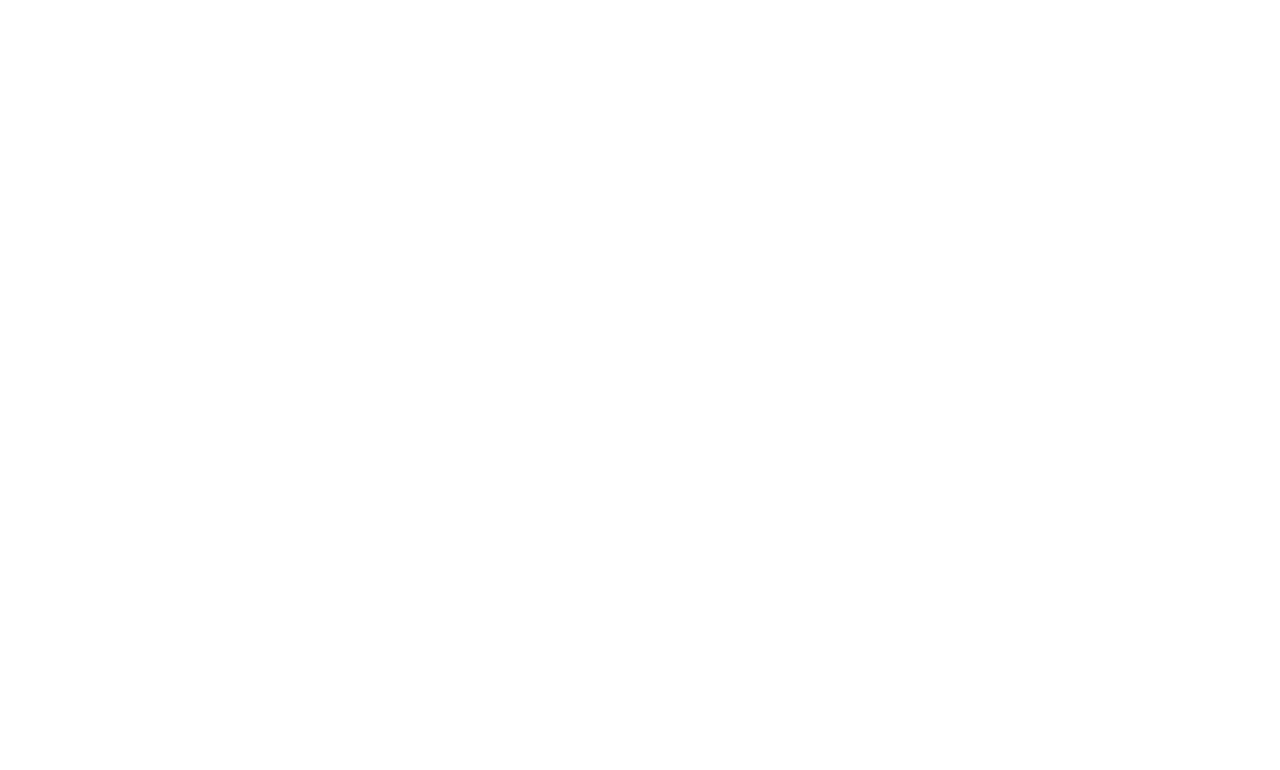
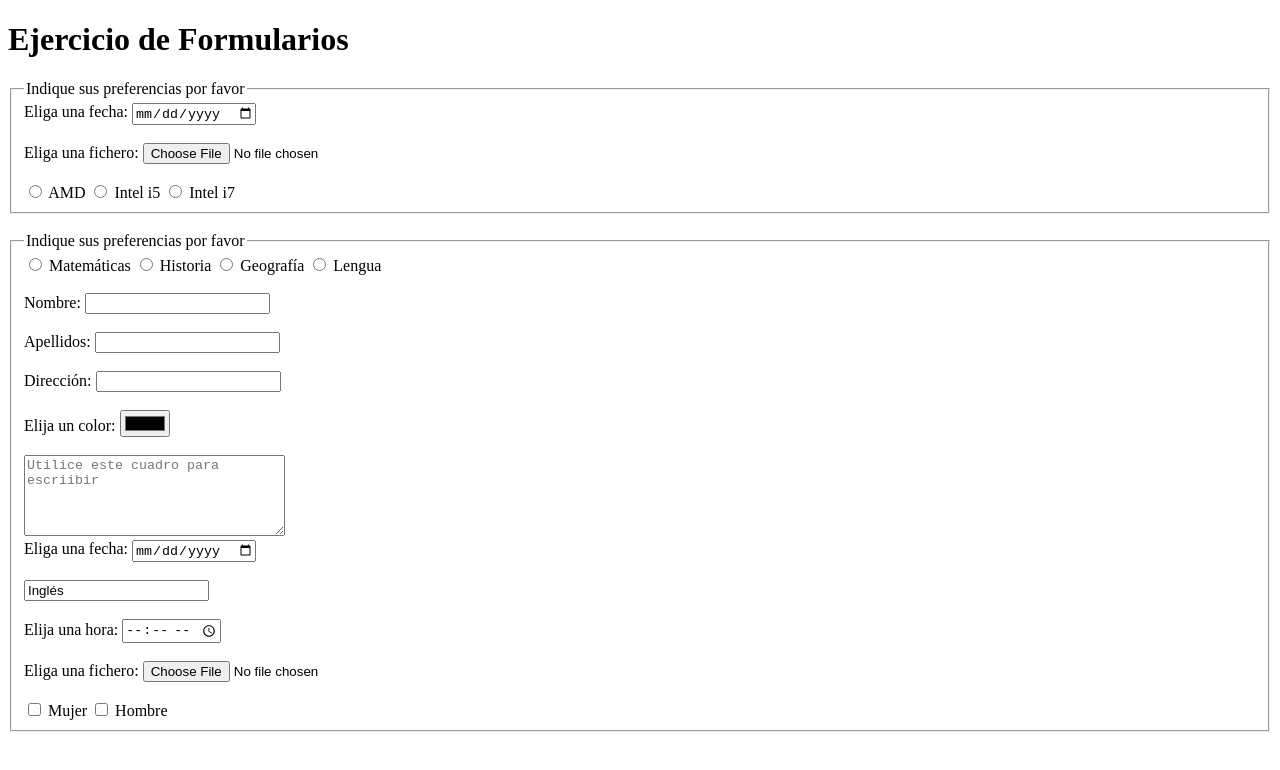
Before and after one commit to yuliethCor08/Me-Dio-Papaya-X2, a plain HTML site: page index.html in a window 1280 px wide. Drawn offline with Linux system fonts and the light colour scheme.

Commit message:
ejercicio de formularios

```diff
--- a/index.html
+++ b/index.html
@@ -3,9 +3,86 @@
 <head>
     <meta charset="UTF-8">
     <meta name="viewport" content="width=device-width, initial-scale=1.0">
-    <title>Document</title>
+    <title>Formulario</title>
 </head>
 <body>
+    <h1>Ejercicio de Formularios</h1>
+    <form action="">
+        <fieldset>
+            <legend>Indique sus preferencias por favor</legend>
+            <label for="fecha">Eliga una fecha: </label>
+            <input type="date" name="fecha" id="fecha">
 
+            <br><br>
+
+            <label for="fichero">Eliga una fichero: </label>
+            <input type="file" name="fichero" id="fichero">
+
+            <br><br>
+
+            <input type="radio" name="pc" id="amd">
+            <label for="pc">AMD</label>
+            <input type="radio" name="pc" id="inteli5">
+            <label for="pc">Intel i5</label>
+            <input type="radio" name="pc" id="inteli7">
+            <label for="pc">Intel i7</label>
+        </fieldset>
+        <br>
+        <fieldset>
+            <legend>Indique sus preferencias por favor</legend>
+            <input type="radio" name="area" id="math">
+            <label for="area">Matemáticas</label>
+            <input type="radio" name="area" id="history">
+            <label for="area">Historia</label>
+            <input type="radio" name="area" id="geography">
+            <label for="area">Geografía</label>
+            <input type="radio" name="area" id="spanish">
+            <label for="area">Lengua</label>
+
+            <br><br>
+
+            <label for="name">Nombre: </label>
+            <input type="text" name="name" id="name">
+            <br><br>
+            <label for="lastName">Apellidos: </label>
+            <input type="text" name="lastName" id="lastName">
+            <br><br>
+            <label for="dircc">Dirección: </label>
+            <input type="text" name="dircc" id="dircc">
+            <br><br>
+            <label for="color">Elija un color: </label>
+            <input type="color" name="color" id="color">
+            <br><br>
+            <textarea name="" id="comnt" cols="30" rows="5" placeholder="Utilice este cuadro para escriibir"></textarea>
+            <br>
+            <label for="fecha">Eliga una fecha: </label>
+            <input type="date" name="fecha" id="fecha">
+
+            <br><br>
+
+            <input list="idioma" name="idiom" id="idiom" value="Inglés">
+            <datalist id="idioma">
+                <option value="Español"></option>
+                <option value="Italiano"></option>
+                <option value="Aleman"></option>
+                <option value="Frances"></option>
+            </datalist>
+
+            <br><br>
+            <label for="hora">Elija una hora: </label>
+            <input type="time" name="hora" id="hora">
+
+            <br><br>
+
+            <label for="fichero">Eliga una fichero: </label>
+            <input type="file" name="fichero" id="fichero">
+
+            <br><br>
+            <input type="checkbox" name="genero" id="mujer">
+            <label for="leer">Mujer</label>
+            <input type="checkbox" name="genero" id="hombre">
+            <label for="cine">Hombre</label><br>
+        </fieldset>
+    </form>
 </body>
 </html>
```
